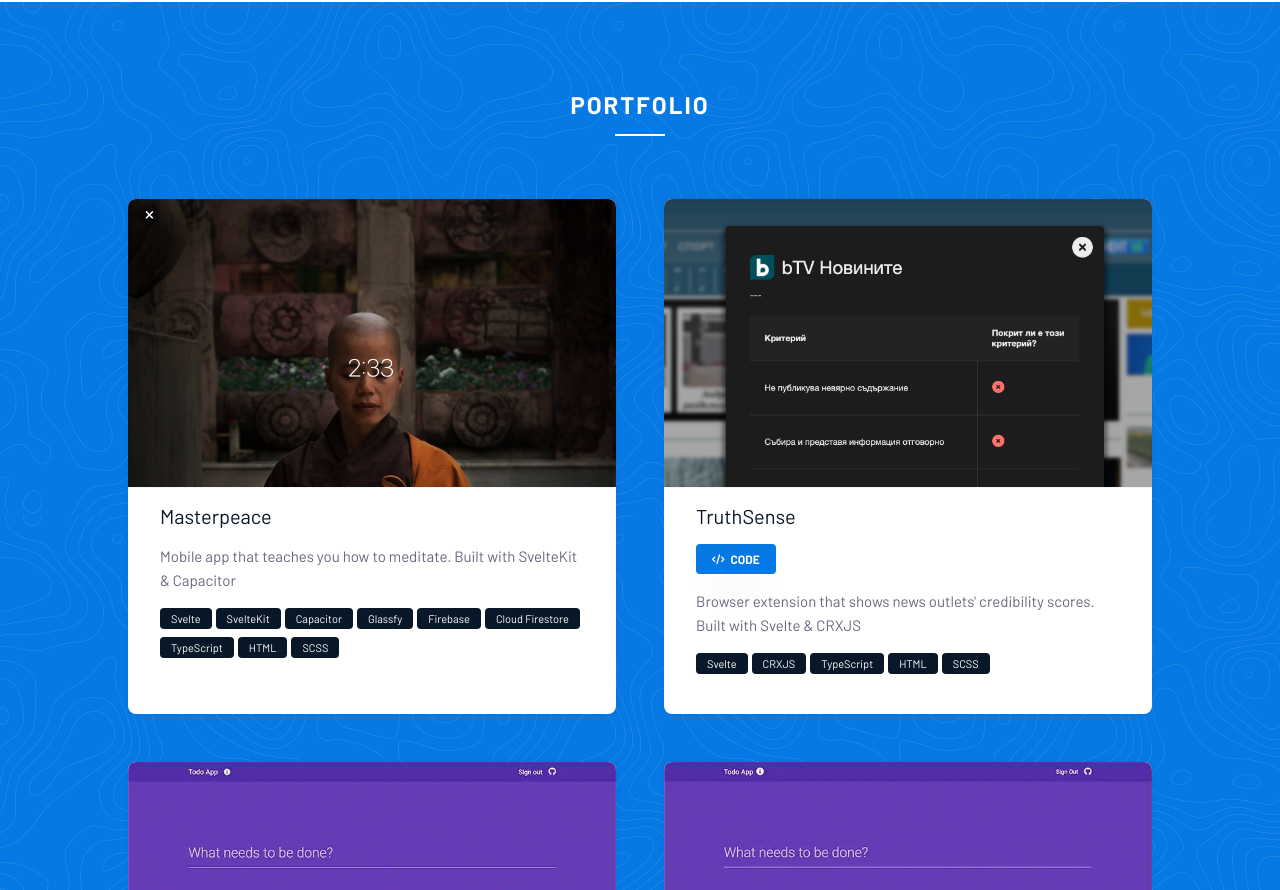
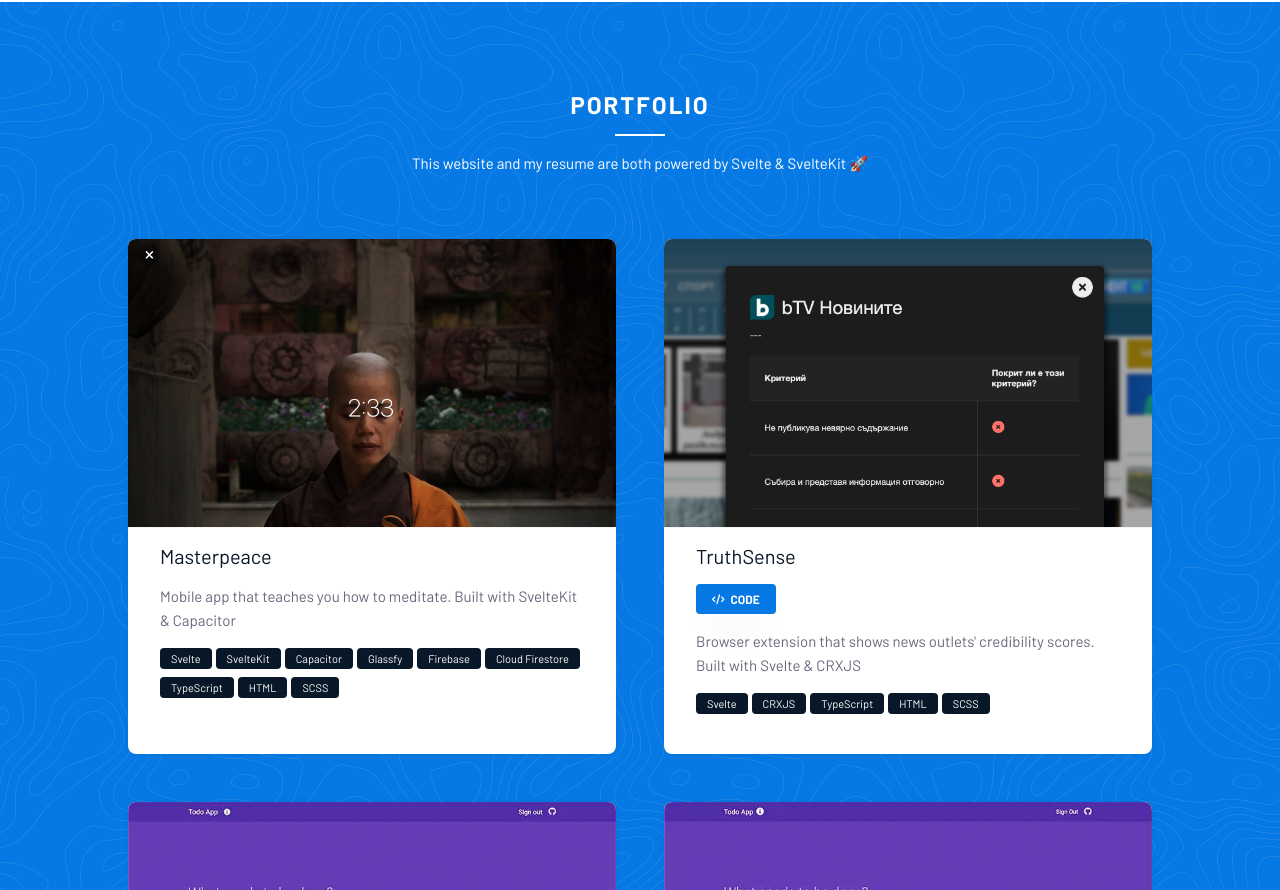
Before and after one commit to yuliankarapetkov/personal-website, a SvelteKit app: page / in a window 1280 px wide. Shown: the part 5250-6140 px from the top of the page. Built offline with nearby package versions, Linux system fonts and the light colour scheme.

Commit message:
fix: add Portfolio description

```diff
--- a/src/components/Section.svelte
+++ b/src/components/Section.svelte
@@ -84,6 +84,10 @@
         color: white;
     }
 
+    .accent p {
+        color: white;
+    }
+
     @media only screen and (max-width: 768px) {
         section {
             padding: 3rem 1rem 2rem;
--- a/src/components/top-level/Portfolio.svelte
+++ b/src/components/top-level/Portfolio.svelte
@@ -109,7 +109,7 @@
 
 </script>
 
-<Section id="portfolio" title="Portfolio" style="accent">
+<Section id="portfolio" title="Portfolio" style="accent" description="This website and my resume are both powered by Svelte & SvelteKit 🚀">
 
     <div>
         {#each projects as project}
```
